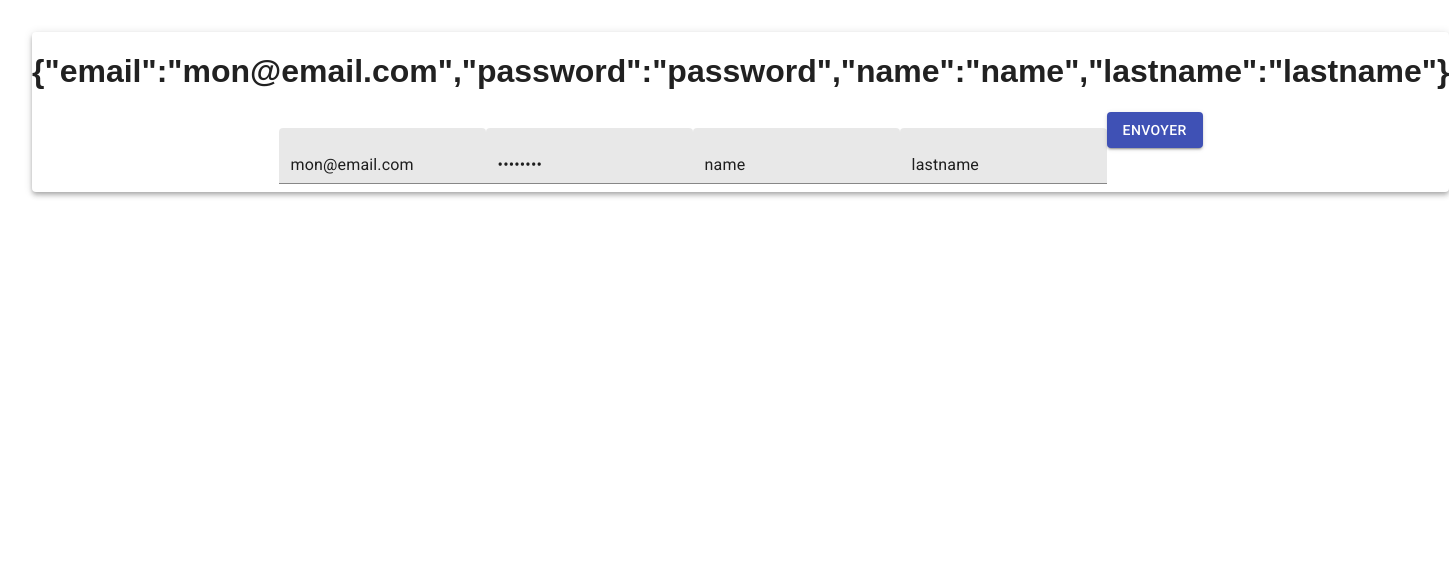
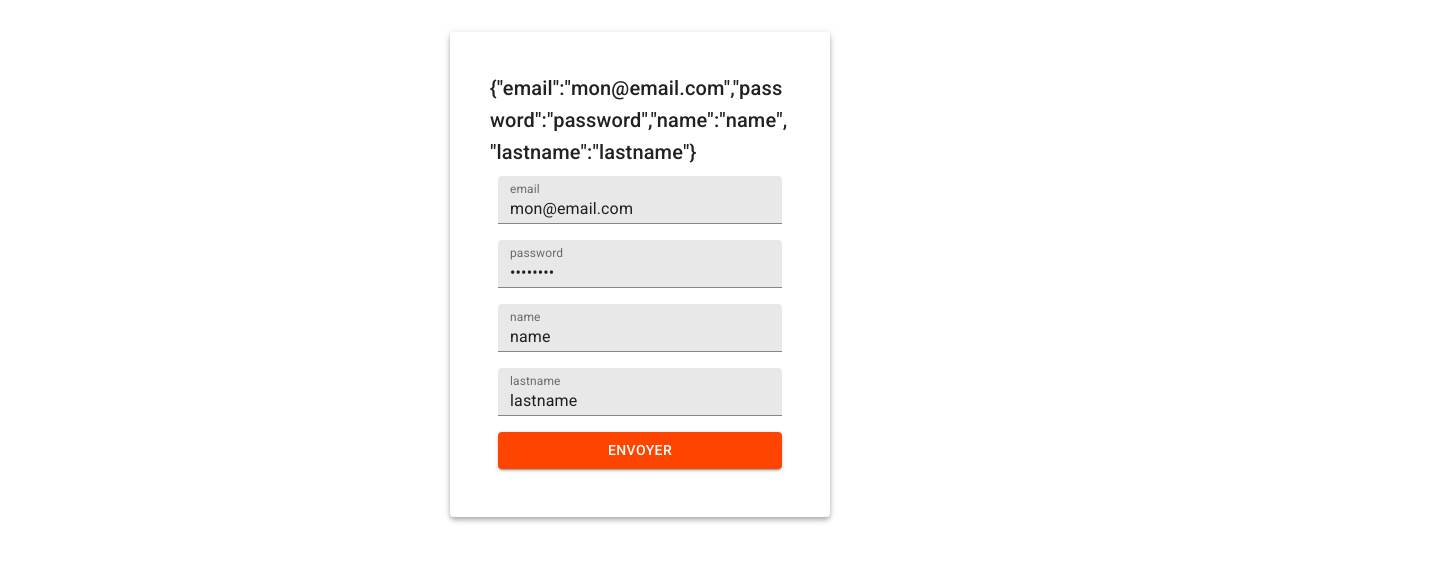
Before and after one commit to louiscasciodev/odyssey_homer, a React (Create React App) app in the folder front/homer/: page / in a window 1280 px wide. Shown: the top 562 px of the page, 1449 px wide, since content can reach past the window. Built offline with nearby package versions, Linux system fonts and the light colour scheme.

Commit message:
feat(cascio_louis_test): update

```diff
--- a/front/homer/package.json
+++ b/front/homer/package.json
@@ -10,6 +10,7 @@
     "@testing-library/react": "^9.3.2",
     "@testing-library/user-event": "^7.1.2",
     "axios": "^0.19.0",
+    "notistack": "^0.9.7",
     "react": "^16.12.0",
     "react-dom": "^16.12.0",
     "react-scripts": "3.3.0"
--- a/front/homer/src/App.css
+++ b/front/homer/src/App.css
@@ -1,38 +1,5 @@
-.App {
-  text-align: center;
+.MuiGrid-root, MuiGrid-container, MuiGrid-align-items-xs-center {
+  display: flex;
+  justify-content: center;
+  align-items: center;
 }
-
-.App-logo {
-  height: 40vmin;
-  pointer-events: none;
-}
-
-@media (prefers-reduced-motion: no-preference) {
-  .App-logo {
-    animation: App-logo-spin infinite 20s linear;
-  }
-}
-
-.App-header {
-  background-color: #282c34;
-  min-height: 100vh;
-  display: flex;
-  flex-direction: column;
-  align-items: center;
-  justify-content: center;
-  font-size: calc(10px + 2vmin);
-  color: white;
-}
-
-.App-link {
-  color: #61dafb;
-}
-
-@keyframes App-logo-spin {
-  from {
-    transform: rotate(0deg);
-  }
-  to {
-    transform: rotate(360deg);
-  }
-}
--- a/front/homer/src/components/SignUp.js
+++ b/front/homer/src/components/SignUp.js
@@ -1,8 +1,30 @@
 import React, { useState } from 'react';
 import axios from "axios";
-import { Button, TextField } from '@material-ui/core';
+import { Button, TextField, Typography } from '@material-ui/core';
+import { createMuiTheme, ThemeProvider, makeStyles } from '@material-ui/core/styles';
+import { SnackbarProvider, useSnackbar } from 'notistack';
+import './signUp.css'
 
-const SignUp = () => {
+const MyApp = () => {
+  const formTheme = createMuiTheme({
+    palette: {
+      primary: {
+        main: '#ff4400',
+      },
+      secondary: {
+        light: '#0066ff',
+        main: '#0044ff',
+        contrastText: '#ffcc00',
+      },
+    },
+  });
+
+  const useStyles = makeStyles(theme => ({
+    margin: {
+      margin: theme.spacing(1),
+    },
+  }));
+
   const [email, setEmail] = useState("mon@email.com");
   const [password, setPassword] = useState("password");
   const [name, setName] = useState("name");
@@ -14,8 +36,11 @@ const SignUp = () => {
   const updateNameField = (e) => { setName(e.target.value) }
   const updateLastnameField = (e) => { setLastname(e.target.value) }
 
+  const classes = useStyles();
+
   const handleSubmit = (e) => {
     e.preventDefault();
+    handleClickVariant();
     const donnee = { email, password, name, lastname }
     console.log(donnee)
     axios
@@ -26,53 +51,90 @@ const SignUp = () => {
       )
   }
 
+  const { enqueueSnackbar } = useSnackbar();
+
+  const handleClickVariant = variant => () => {
+    // variant could be success, error, warning, info, or default
+    enqueueSnackbar('This is a success message!', { variant });
+  };
+
   return (
     <>
       {console.log(flash)}
-      <form onSubmit={handleSubmit}>
-        <h1>
-          {JSON.stringify({email, password, name, lastname})}
-        </h1>
+      <ThemeProvider theme={formTheme}>
+        <form onSubmit={handleSubmit} className="form-signup">
+          <Typography variant="h6">
+            {JSON.stringify({ email, password, name, lastname })}
+          </Typography>
           <TextField
             type="email"
             name="email"
             value={email}
+            className={classes.margin}
             onChange={(e) => updateEmailField(e)}
             rows="4"
-          margin="normal"
             variant="filled"
+            label="email"
+            size="medium"
+            margin="dense"
           />
           <TextField
             type="password"
             name="password"
             value={password}
+            className={classes.margin}
             onChange={(e) => updatePasswordField(e)}
             rows="4"
-          margin="normal"
+            autoComplete="current-password"
             variant="filled"
+            label="password"
+            size="medium"
+            margin="dense"
           />
           <TextField
             type="text"
             name="name"
             value={name}
+            className={classes.margin}
             onChange={(e) => updateNameField(e)}
             rows="4"
-          margin="normal"
             variant="filled"
+            label="name"
+            size="medium"
+            margin="dense"
           />
           <TextField
             type="text"
             name="lastname"
             value={lastname}
+            className={classes.margin}
             onChange={(e) => updateLastnameField(e)}
             rows="4"
-          margin="normal"
             variant="filled"
+            label="lastname"
+            size="medium"
+            margin="dense"
           />
-        <Button type="submit" value="Envoyer" variant="contained" color="primary" >Envoyer</Button>
+          <Button
+            onClick={handleClickVariant('success')}
+            type="submit"
+            value="Envoyer"
+            className={classes.margin}
+            variant="contained"
+            color="primary"
+          >
+            Envoyer
+          </Button>
         </form>
+      </ThemeProvider>
     </>
   );
 }
 
-export default SignUp
+export default function IntegrationNotistack() {
+  return (
+    <SnackbarProvider maxSnack={3}>
+      <MyApp />
+    </SnackbarProvider>
+  );
+}
--- /dev/null
+++ b/front/homer/src/components/signUp.css
@@ -0,0 +1,11 @@
+.form-signup {
+  display: flex;
+  flex-direction: column;
+  justify-content: center;
+  width: 300px;
+  padding: 40px;
+}
+
+h6{
+  overflow-wrap: break-word;
+}
--- a/front/homer/src/index.css
+++ b/front/homer/src/index.css
@@ -2,14 +2,4 @@ html,body {
   margin: 0;
   padding: 0;
   font-family: sans-serif;
-  height: 100%;
-  width: 100%;
 }
-#root {
-  min-height: 100%;
-}
-@media  screen  and (min-width: 640px) {
-  #root {
-      height: 100%;
-  }
-}
```
Also changed, not shown: front/homer/src/components/SignIn.js (added, +13 -0 lines), 1 other file (tests, documents, lock files or other folders). Lines whose indentation alone changed are shown as unchanged.
